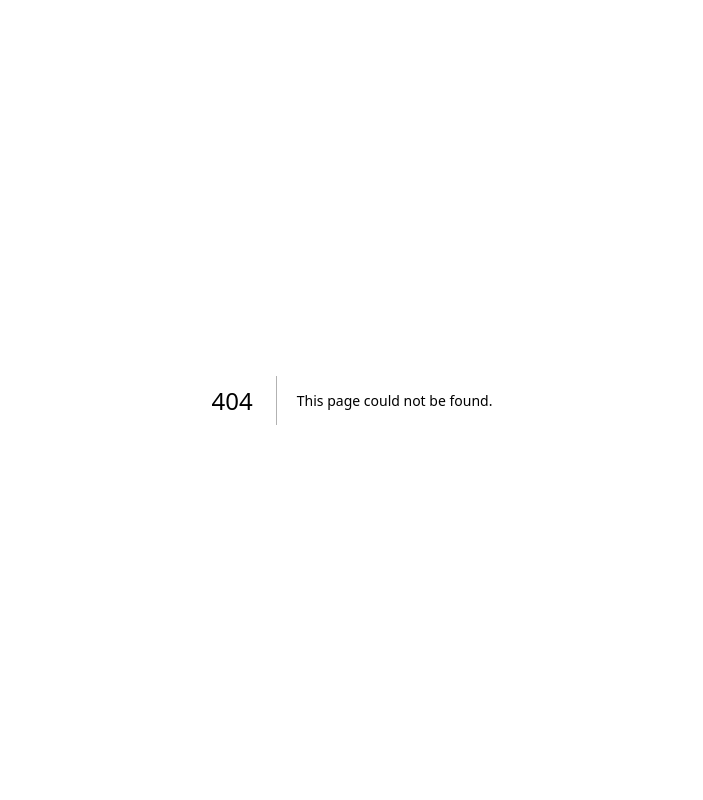
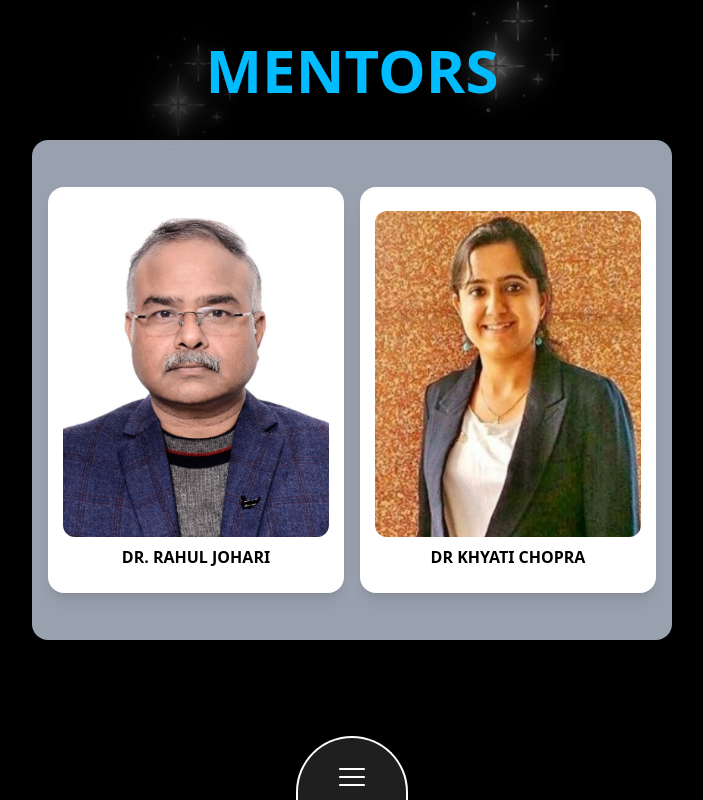
Before and after one commit to prefierolasoledad/iosc-website, a Next.js app: page /mentors in a window 1280 px wide. Before the commit this address had no page. Shown: the whole page, without its empty margins (288-991 px from the left). Built offline with nearby package versions, Linux system fonts and the light colour scheme.

Commit message:
added mentros section and resolve events bug

```diff
--- /dev/null
+++ b/src/app/mentors/page.js
@@ -0,0 +1,12 @@
+import Mentors from "@/components/mentors";
+import NavBar from "@/components/navBar";
+
+
+export default function Home() {
+  return (
+    <>
+      <NavBar/>
+      <Mentors/>
+    </>
+  );
+}
--- /dev/null
+++ b/src/components/mentors.jsx
@@ -0,0 +1,114 @@
+'use client';
+import { useState, useEffect } from "react";
+import Image from "next/image";
+import STARS from "@/assets/stars.png";
+import "./flipcard.css";
+
+
+import DR_RAHUL_JOHARI from '@/assets/mentors/Dr. Rahul Johari.png';
+import DR_KHYATI_CHOPRA from '@/assets/mentors/Dr Khyati Chopra.png';
+
+const Mentors = () => {
+  const [event, setEvent] = useState("2023-2024");
+  const [flippedIndex, setFlippedIndex] = useState(null);
+
+  useEffect(() => {
+    setFlippedIndex(null);
+  }, [event]);
+
+  const handleCardFlip = (idx) => {
+    setFlippedIndex((prev) => (prev === idx ? null : idx));
+  };
+
+  const mentors = [
+    {
+      title: "2023-2024",
+      mentors: [
+        {
+          name: "DR. RAHUL JOHARI",
+          image: DR_RAHUL_JOHARI,
+          quote: "In every challenge lies an opportunity to grow stronger and wiser.",
+        },
+        {
+          name: "DR KHYATI CHOPRA",
+          image: DR_KHYATI_CHOPRA,
+          quote: "Inspire others not by showing them your power, but by helping them discover theirs.",
+        },
+      ],
+    },
+  ];
+
+  const activeEvent = mentors.find((e) => e.title === event);
+
+  return (
+    <section className="bg-black w-full min-h-screen pt-10 overflow-hidden">
+      <div className="w-full flex items-center justify-center">
+        <div className="w-[400px] relative flex items-center justify-center">
+          <div
+            className="absolute left-[-50px] top-[-50px] w-50 h-50 bg-no-repeat bg-contain z-0 animate-sprinkle filter brightness-150"
+            style={{ backgroundImage: `url(${STARS.src})` }}
+          />
+          <div
+            className="absolute overflow-hidden right-[-70px] top-[-90px] w-50 h-50 bg-no-repeat bg-contain z-0 animate-sprinkle filter brightness-150 delay-1000"
+            style={{ backgroundImage: `url(${STARS.src})` }}
+          />
+          <h2 className="text-center font-extrabold text-6xl text-sky-400 mb-10 relative z-10">
+            MENTORS
+          </h2>
+        </div>
+      </div>
+
+      <div className="w-full flex flex-col items-center">
+        <div className="w-[90%] md:w-[50%] lg:h-[500px] md:h-[800px] h-[800px] mb-5 rounded-2xl bg-gray-400 grid grid-cols-1 md:grid-cols-2 lg:grid-cols-2 items-center gap-4 px-4 py-6">
+          {activeEvent?.mentors.map((lead, idx) => (
+            <div
+              key={idx}
+              className={`flip-card h-[90%] w-full cursor-pointer ${flippedIndex === idx ? "flipped" : ""}`}
+              onClick={() => handleCardFlip(idx)}
+            >
+              <div className="flip-inner">
+                <div className="flip-front bg-white rounded-xl overflow-hidden shadow-lg flex flex-col justify-center items-center">
+                  <Image
+                    src={lead.image}
+                    alt={lead.name}
+                    width={300}
+                    height={300}
+                    className="w-[90%] h-[80%] object-cover rounded-xl"
+                  />
+                  <div className="text-center w-full mt-2 px-2">
+                    <h3 className="font-bold text-base">{lead.name}</h3>
+                  </div>
+                </div>
+                <div className="flip-back bg-black text-center text-white rounded-xl flex items-center justify-center p-4">
+                  <p>"{lead.quote}"</p>
+                </div>
+              </div>
+            </div>
+          ))}
+        </div>
+
+        {/* <div className="w-[90%] md:w-[60%] mt-16 h-1 bg-gray-400 flex items-center justify-around">
+          {alumini?.map((e, idx) => (
+            <div
+              key={idx}
+              onClick={() => setEvent(e.title)}
+              className={`h-10 transition-all duration-300 ${
+                event === e.title ? "w-10" : "w-5"
+              } bg-sky-400 rounded-xl cursor-pointer`}
+            />
+          ))}
+        </div> */}
+
+        {/* <div className="w-[90%] md:w-[60%] mt-6 mb-20 flex items-center justify-around">
+          {mentors?.map((e, idx) => (
+            <div key={idx} className="text-white text-sm md:text-lg">
+              {e.title}
+            </div>
+          ))}
+        </div> */}
+      </div>
+    </section>
+  );
+};
+
+export default Mentors;
--- a/src/components/navBar.jsx
+++ b/src/components/navBar.jsx
@@ -12,12 +12,14 @@ import {
   RxCross2
 } from "react-icons/rx";
 import { useRouter } from 'next/navigation';
-import { MdOutlineEmojiEvents } from "react-icons/md";
+import { MdOutlineEmojiEvents, MdPersonSearch  } from "react-icons/md";
 import { FaUsers } from "react-icons/fa";
 import { RiTeamLine } from "react-icons/ri";
 import { FaTools } from "react-icons/fa";
 import { FaRegEdit } from "react-icons/fa";
 import { FiPhone } from "react-icons/fi";
+import { FaChalkboardTeacher } from 'react-icons/fa';
+
 
 function NavBar() {
   const [isOpen, setIsOpen] = useState(false);
@@ -27,6 +29,7 @@ function NavBar() {
   const icons = [
     { icon: <RxHome />, path: '/', label: 'Home' },
     { icon: <MdOutlineEmojiEvents />, path: '/events', label: 'Events' },
+    { icon: <FaChalkboardTeacher />, path: '/mentors', label: 'Mentors' },
     { icon: <FaUsers />, path: '/alumini', label: 'Alumni' },
     { icon: <RiTeamLine />, path: '/team', label: 'Team' },
     { icon: <FaTools />, path: '/projects', label: 'Projects' },
@@ -50,9 +53,9 @@ function NavBar() {
 
   // Define getTranslateY to adjust based on window width
   const getTranslateY = () => {
-    if (windowWidth < 640) return -130;  // sm
+    if (windowWidth < 640) return -140;  // sm
     if (windowWidth < 768) return -150;  // md
-    return -180;  // lg and above
+    return -200;  // lg and above
   };
 
   return (
```
Also changed, not shown: src/assets/mentors/Dr Khyati Chopra.png (added), src/assets/mentors/Dr. Rahul Johari.png (added).
